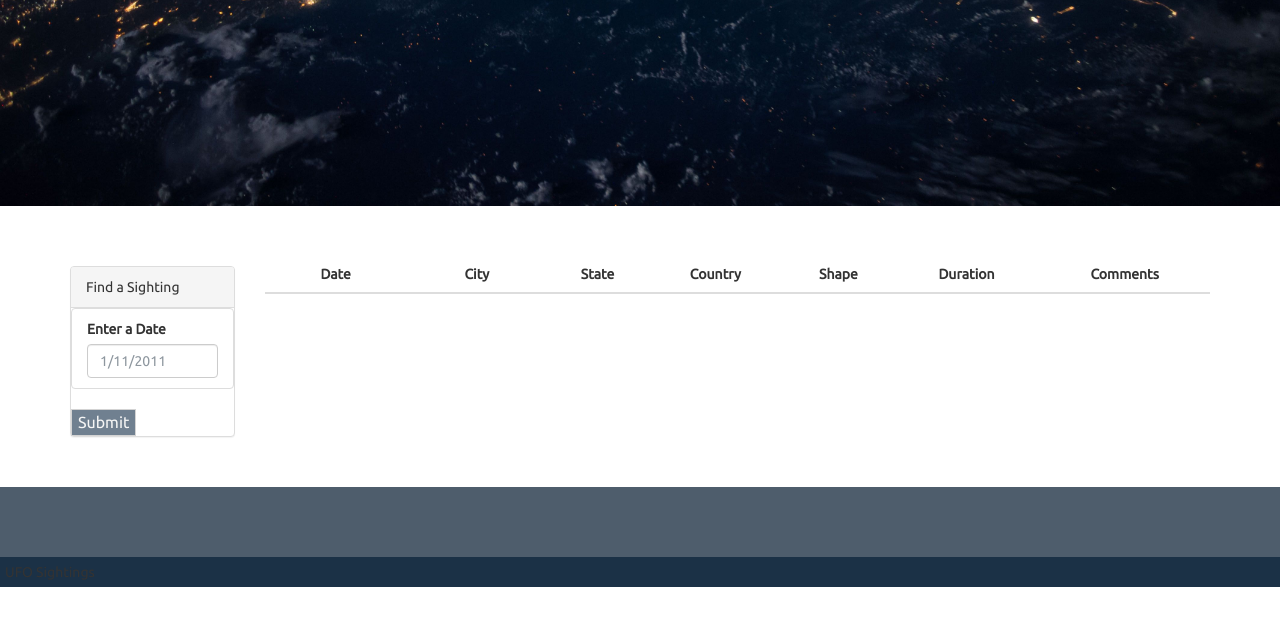
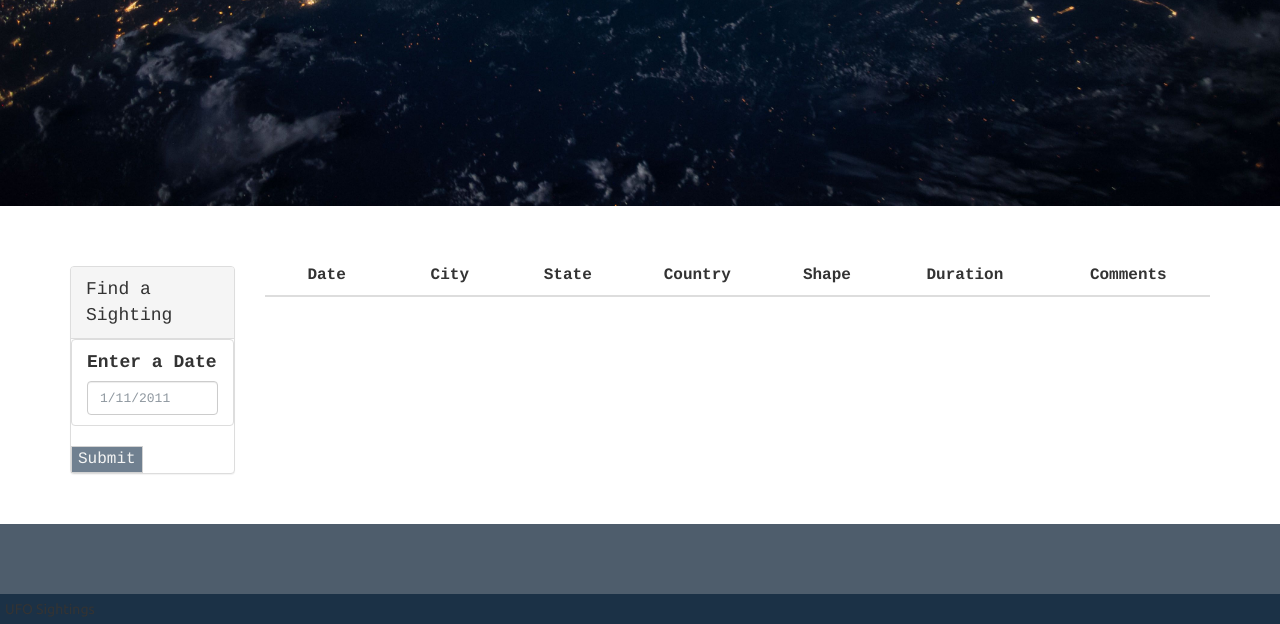
Before and after one commit to DiamondN97/javascript-challenge, a plain HTML site: page UFO-level-1/index.html in a window 1280 px wide. Shown: the part 406-1030 px from the top of the page. Before the commit the page ends 993 px from the top, so only its background shows below. Drawn offline with nearby package versions, Linux system fonts and the light colour scheme.

Commit message:
playing around with designs

```diff
--- a/UFO-level-1/index.html
+++ b/UFO-level-1/index.html
@@ -23,26 +23,26 @@
       </div>
     </nav>
     <div class="hero text-center">
-      <h1>UFO Sightings</h1>
-      <p>Hey Scully You're Not Gonna Believe This</p>
+     <b> <h1 style="font-family: courier">UFO Sightings</h1>
+      <p style="font-family: courier">Hey Scully You're Not Gonna Believe This</p></b>
     </div>
     <div class="container">
       <div class="row margin-top-50">
         <div class="col-md-2">
           <aside class="filters">
             <div class="panel panel-default">
-              <div class="panel-heading">Find a Sighting</div>
+              <div class="panel-heading" style="font-family: courier; font-size: large">Find a Sighting</div>
               <div class="panel-body">
                 <form>
                   <div class="form-group">
                     <ul class="list-group" id="filters">
                       <li class="filter list-group-item">
-                        <label for="date">Enter a Date</label>
-                        <input class="form-control" id="datetime" type="text" placeholder="1/11/2011">
+                        <label for="date" style="font-family: courier; font-size: large">Enter a Date</label>
+                        <input class="form-control" id="datetime" type="text" placeholder="1/11/2011" style="font-family: courier; font-size: small" >
                       </li>
                     </ul>
                   </div>
-                  <input type="submit" style="font-face: 'Times New Roman'; font-size: medium; color: whitesmoke; background-color: slategray; border: 1pt ridge lightgrey">                </form>
+                  <input type="submit" style="font-family: 'courier'; font-size: medium; color: whitesmoke; background-color: slategray; border: 1pt ridge lightgrey" >                </form>
               </div>
             </div>
           </aside>
@@ -52,13 +52,13 @@
             <table id="ufo-table" class="table table-striped">
               <thead>
                 <tr>
-                  <th class="table-head">Date</th>
-                  <th class="table-head">City</th>
-                  <th class="table-head">State</th>
-                  <th class="table-head">Country</th>
-                  <th class="table-head">Shape</th>
-                  <th class="table-head">Duration</th>
-                  <th class="table-head">Comments</th>
+                  <th class="table-head"style="font-family: courier; font-size: medium">Date</th>
+                  <th class="table-head"style="font-family: courier; font-size: medium">City</th>
+                  <th class="table-head"style="font-family: courier; font-size: medium">State</th>
+                  <th class="table-head"style="font-family: courier; font-size: medium">Country</th>
+                  <th class="table-head"style="font-family: courier; font-size: medium">Shape</th>
+                  <th class="table-head"style="font-family: courier; font-size: medium">Duration</th>
+                  <th class="table-head"style="font-family: courier; font-size: medium">Comments</th>
                 </tr>
               </thead>
               <tbody></tbody>
```
